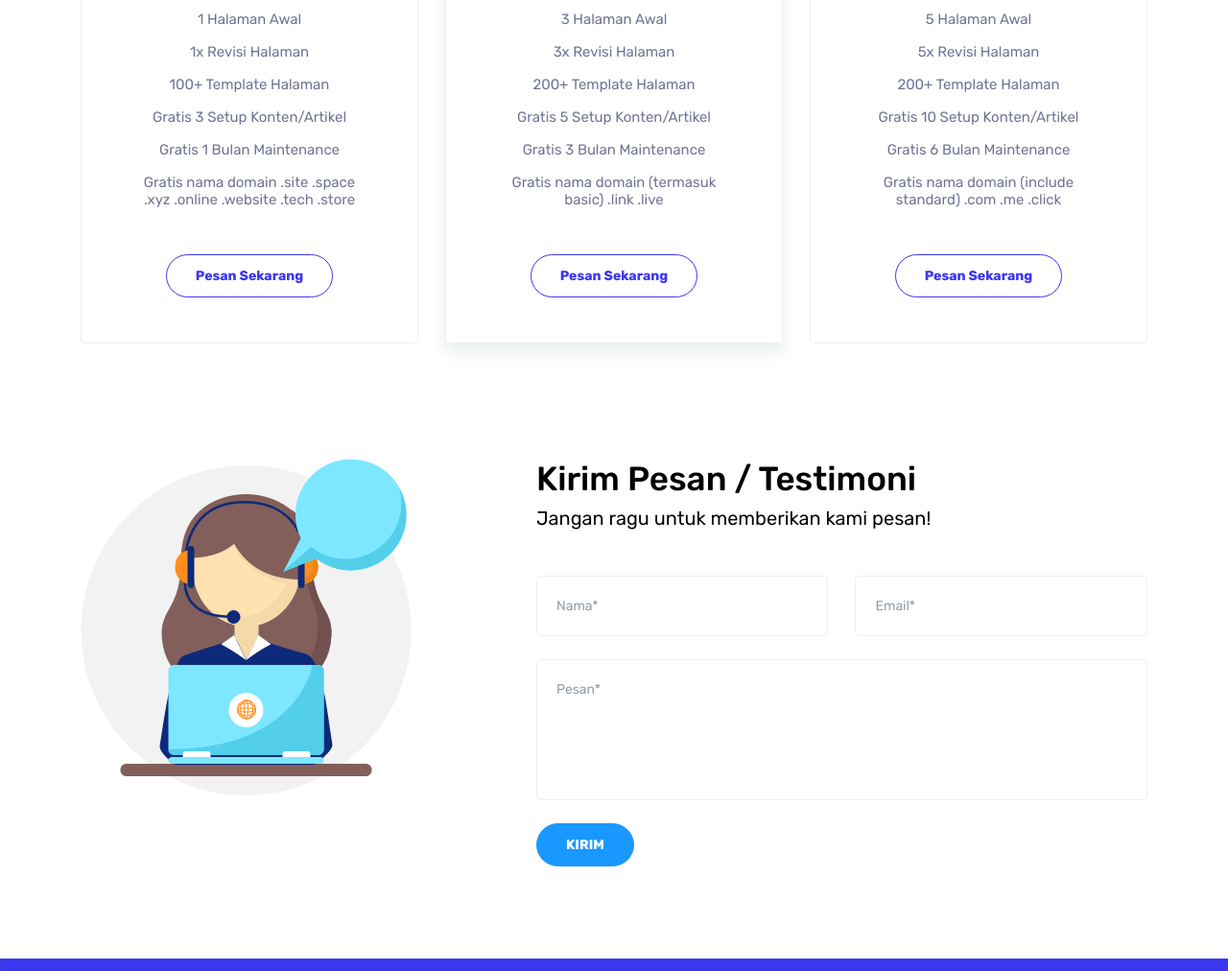
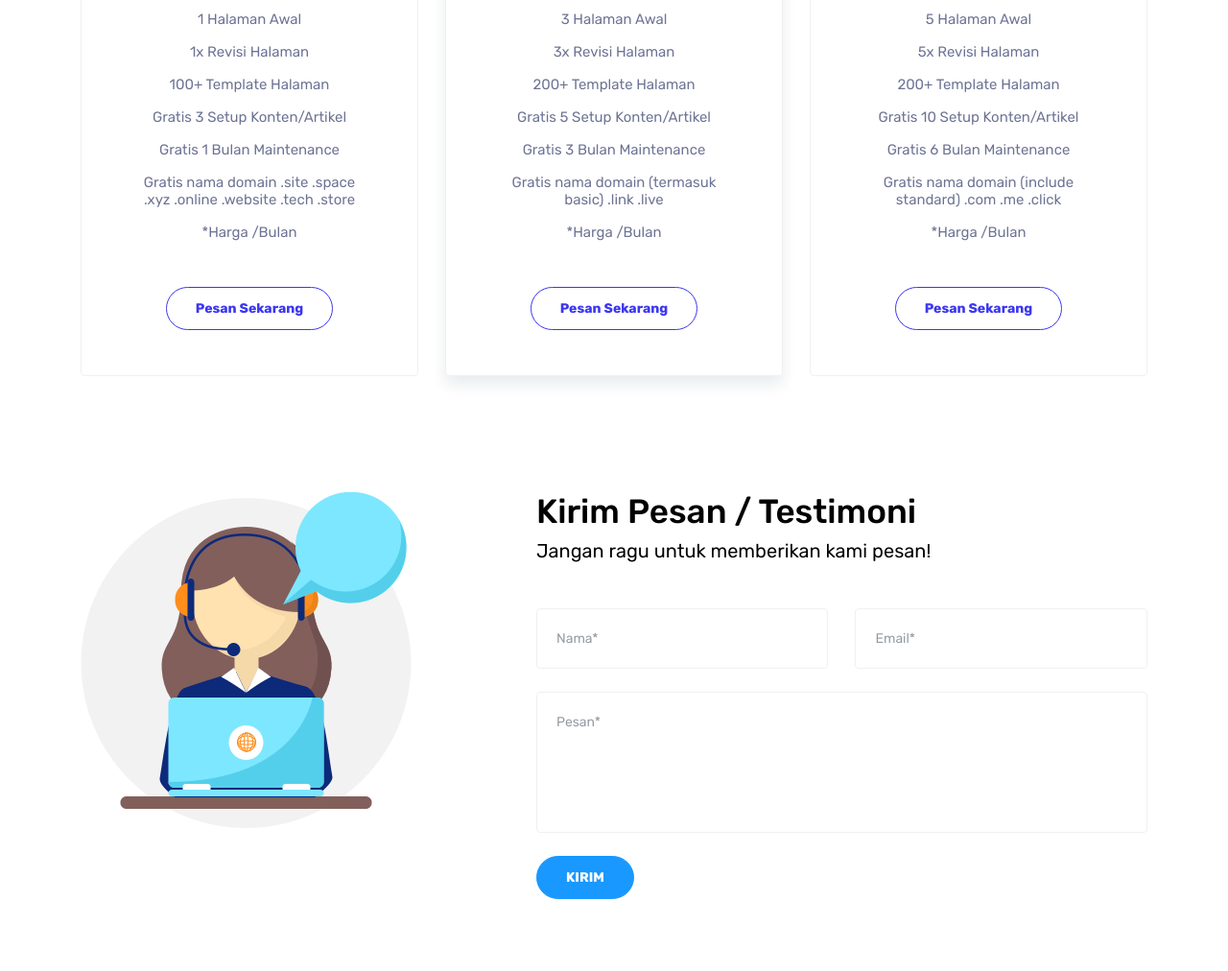
Before and after one commit to youvandra/buatwebsitemu, a website: page index.html in a window 1280 px wide. Shown: the part 4016-5028 px from the top of the page at 96% size. Drawn offline with Linux system fonts and the light colour scheme.

Commit message:
Update index.html

```diff
--- a/index.html
+++ b/index.html
@@ -393,6 +393,7 @@
 									<li>Gratis 3 Setup Konten/Artikel</li>
 									<li class="tahunan">Gratis 1 Bulan Maintenance</li>
 									<li class="tahunan">Gratis nama domain .site .space .xyz .online .website .tech .store</li>
+									<li class="tahunan">*Harga /Bulan</li>
 								</ul>
 								<a href="https://api.whatsapp.com/send?phone=6282197853006&text=Halo%20BW!%20Pesan%20Paket%20Basic%20Tahunan!" class="btn btn-outline-primary tahunan">Pesan Sekarang</a>
 								<a href="https://api.whatsapp.com/send?phone=6282197853006&text=Halo%20BW!%20Pesan%20Paket%20Basic%20Bulanan!" class="btn btn-outline-primary bulanan">Pesan Sekarang</a>
@@ -411,6 +412,7 @@
 									<li>Gratis 5 Setup Konten/Artikel</li>
 									<li class="tahunan">Gratis 3 Bulan Maintenance</li>
 									<li class="tahunan">Gratis nama domain (termasuk basic) .link .live </li>
+									<li class="tahunan">*Harga /Bulan</li>
 								</ul>
 								<a href="https://api.whatsapp.com/send?phone=6282197853006&text=Halo%20BW!%20Pesan%20Paket%20Standar%20Tahunan!" class="btn btn-outline-primary tahunan">Pesan Sekarang</a>
 								<a href="https://api.whatsapp.com/send?phone=6282197853006&text=Halo%20BW!%20Pesan%20Paket%20Standar%20Bulanan!" class="btn btn-outline-primary bulanan">Pesan Sekarang</a>
@@ -429,6 +431,7 @@
 									<li>Gratis 10 Setup Konten/Artikel</li>
 									<li class="tahunan">Gratis 6 Bulan Maintenance</li>
 									<li class="tahunan">Gratis nama domain (include standard) .com .me .click</li>
+									<li class="tahunan">*Harga /Bulan</li>
 								</ul>
 								<a href="https://api.whatsapp.com/send?phone=6282197853006&text=Halo%20BW!%20Pesan%20Paket%20Premium%20Tahunan!" class="btn btn-outline-primary tahunan">Pesan Sekarang</a>
 								<a href="https://api.whatsapp.com/send?phone=6282197853006&text=Halo%20BW!%20Pesan%20Paket%20Premium%20Bulanan!" class="btn btn-outline-primary bulanan">Pesan Sekarang</a>
```
